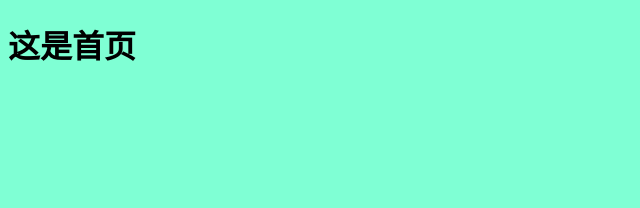
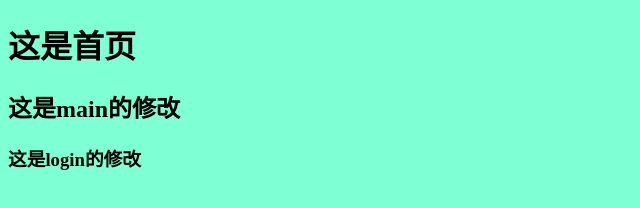
Before and after one commit to YawYa-child/Project_ssh_01, a plain HTML site: page index.html in a window 1280 px wide. Shown: the whole page, without its empty margins (0-640 px from the left). Drawn offline with Linux system fonts and the light colour scheme.

Commit message:
在login分支上修改了index.html

```diff
--- a/index.html
+++ b/index.html
@@ -12,6 +12,8 @@
 
 <body>
     <h1>这是首页</h1>
+    <h2>这是main的修改</h2>
+    <h3>这是login的修改</h3>
 </body>
 
 </html>
```
